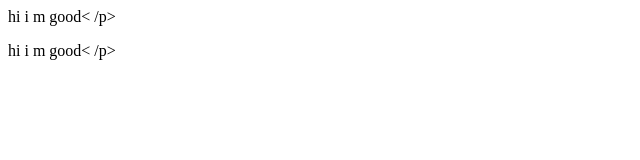
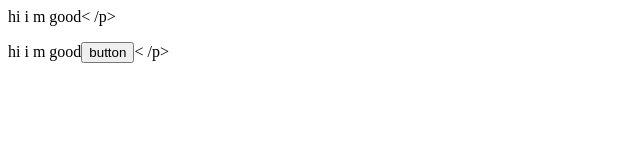
Before and after one commit to 100meshh/localrepo, a plain HTML site: page index.html in a window 1280 px wide. Shown: the whole page, without its empty margins (0-640 px from the left). Drawn offline with Linux system fonts and the light colour scheme.

Commit message:
add button

```diff
--- a/index.html
+++ b/index.html
@@ -1,2 +1,2 @@
 <p>hi i m good< /p>
-<p>hi i m good< /p>
+<p>hi i m good<button>button</button>< /p>
```
